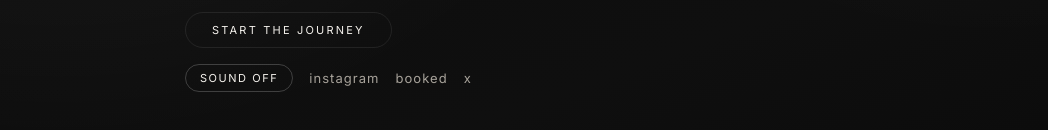
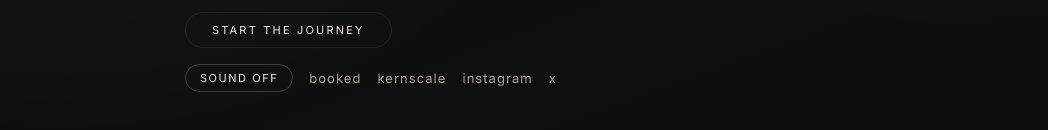
Before and after one commit to Muahd1b/Personal-Page, a Next.js app: page / in a window 1280 px wide. Shown: the part 364-494 px from the top of the page, without its empty margins (95-1143 px from the left). Built offline with nearby package versions, Linux system fonts and the light colour scheme.

Commit message:
Reformat links in heroContent for improved readability

```diff
--- a/app/content.ts
+++ b/app/content.ts
@@ -24,9 +24,22 @@ export const heroContent = {
   ],
   meta: "born: neubrandenburg / raised: germany / currently: school",
   links: [
-    { label: "instagram", href: "https://www.instagram.com/jonasknppel/" },
-    { label: "booked", href: "https://bookedin4u.com/" },
-    { label: "x", href: "https://x.com/Knaviation_og" },
+    {
+      label: "booked",
+      href: "https://bookedin4u.com/",
+    },
+    {
+      label: "kernscale",
+      href: "https://www.kernscale.de/",
+    },
+    {
+      label: "instagram",
+      href: "https://www.instagram.com/jonasknppel/",
+    },
+    {
+      label: "x",
+      href: "https://x.com/Knaviation_og",
+    },
   ],
 };
 
```
